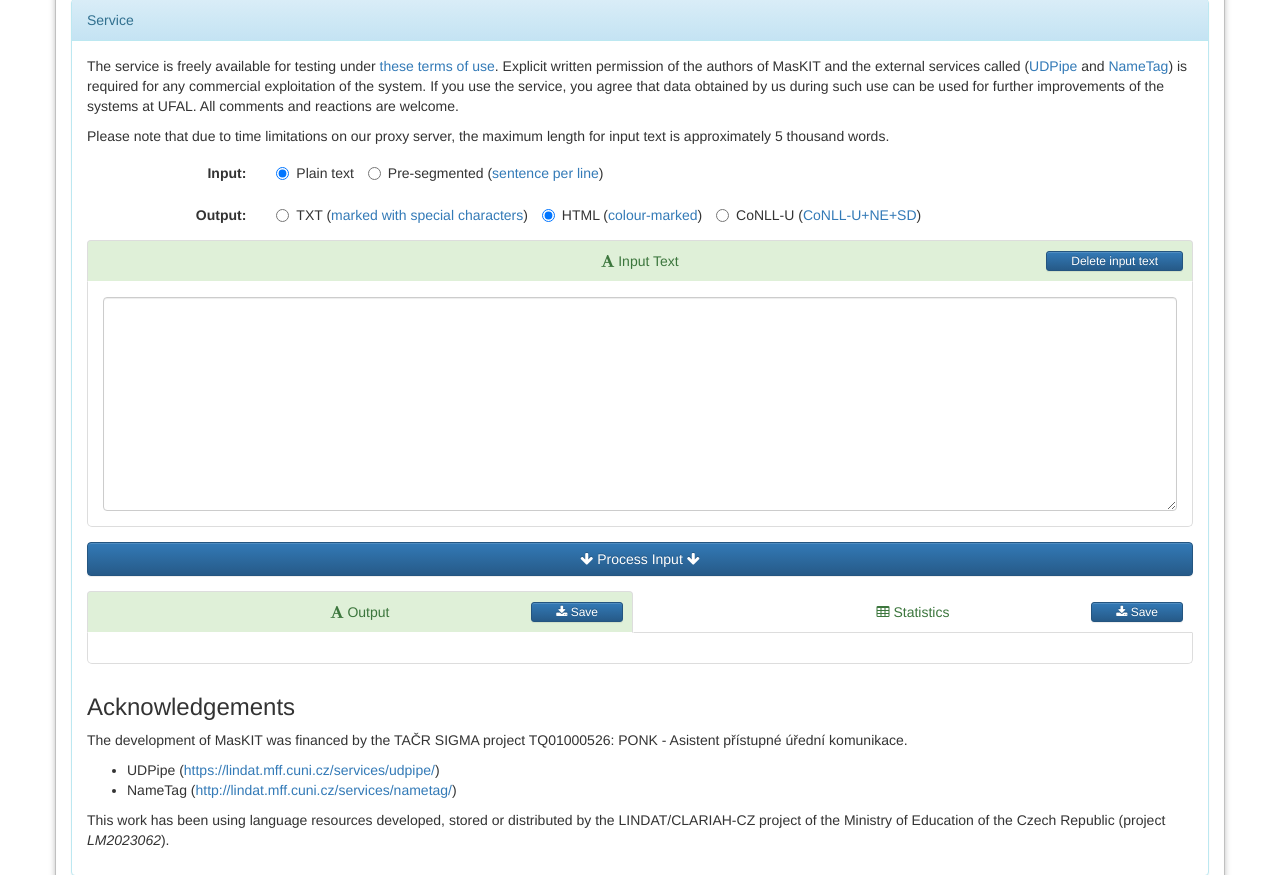
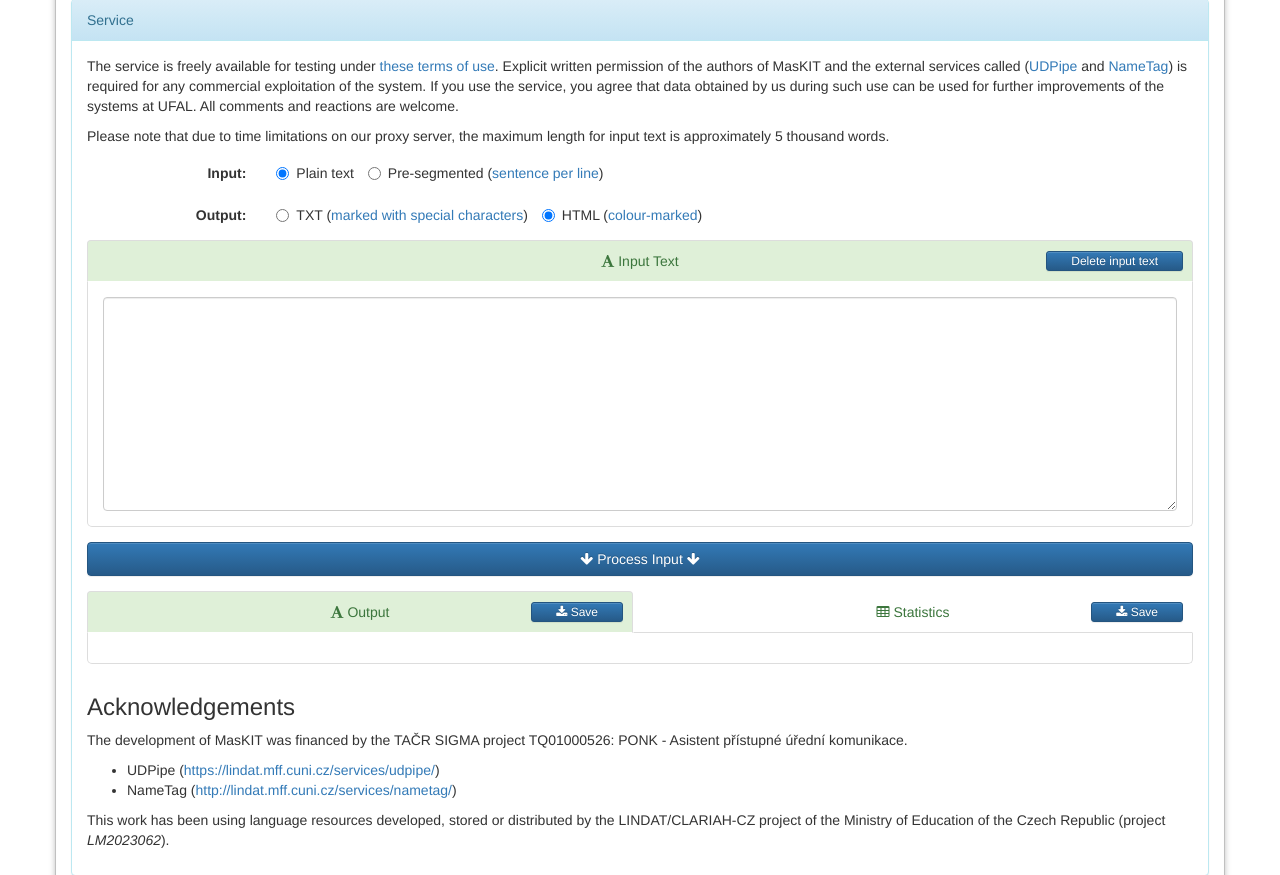
Before and after one commit to ufal/maskit, a PHP site: page /run.php in a window 1280 px wide. Shown: the part 263-1138 px from the top of the page. Run offline with PHP 8.4, Linux system fonts and the light colour scheme; some libraries are stand-ins or nearby versions.

Commit message:
Removing CoNLL-U from output formats at the web service
git-svn-id: https://svn.ms.mff.cuni.cz/svn/ponk/projects/maskit@28 9b7822f3-4786-4c31-9c96-ea234496b5ad

```diff
--- a/html/run.php
+++ b/html/run.php
@@ -111,7 +111,7 @@
         <div class="col-sm-10">
           <label title="TXT with sources and phrases marked with special characters" class="radio-inline" id="option_output_txt"><input name="option_output" type="radio" value="txt"/>TXT (<a href="http://ufal.mff.cuni.cz/soudec/users-manual#run_soudec_output" target="_blank">marked with special characters</a>)</label>
           <label title="HTML with colour-marked sources and phrases" class="radio-inline" id="option_output_html"><input name="option_output" type="radio" value="html" checked/>HTML (<a href="http://ufal.mff.cuni.cz/soudec/users-manual#run_soudec_output" target="_blank">colour-marked</a>)</label>
-          <label title="CoNLL-U format with sources and phrases in MISC" class="radio-inline" id="option_output_conllu"><input name="option_output" type="radio" value="conllu"/>CoNLL-U (<a href="http://ufal.mff.cuni.cz/soudec/users-manual#run_soudec_output" target="_blank">CoNLL-U+NE+SD</a>)</label>
+          <!--label title="CoNLL-U format with sources and phrases in MISC" class="radio-inline" id="option_output_conllu"><input name="option_output" type="radio" value="conllu"/>CoNLL-U (<a href="http://ufal.mff.cuni.cz/soudec/users-manual#run_soudec_output" target="_blank">CoNLL-U+NE+SD</a>)</label-->
         </div>
       </div>
     </div>
```
